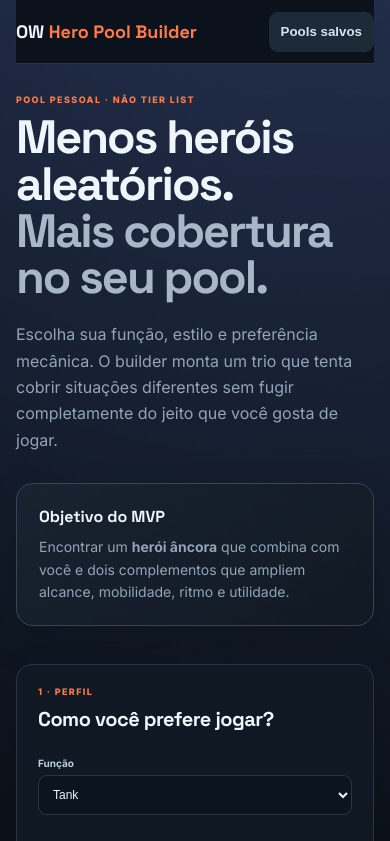
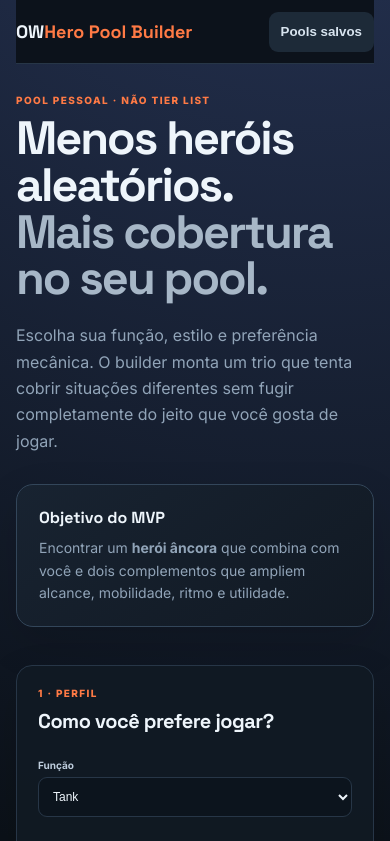
Before and after one commit to HelioConde/ow-hero-pool-builder, a website: page index.html in a window 390 px wide. Shown: the top 841 px of the page. Drawn offline with Linux system fonts and the light colour scheme.

Commit message:
fix: resolve mobile visual audit findings

```diff
--- a/style.css
+++ b/style.css
@@ -39,3 +39,17 @@
   .role-tabs::-webkit-scrollbar{display:none}
   .role-tabs button{min-width:92px}
 }
+
+
+/* Visual audit follow-up — 07/10/2026 */
+.brand{
+  display:inline-flex;
+  align-items:center;
+  min-height:44px;
+}
+.ghost{min-height:40px}
+.eyebrow,.curated,.slot-label,.hero-card-top span,.tags span,.coverage b,.pool-card small{font-size:10px}
+.priority-options input,.hero-pill input{width:16px;height:16px;flex:0 0 auto}
+@media(max-width:620px){
+  .brand{min-height:40px}
+}
```
